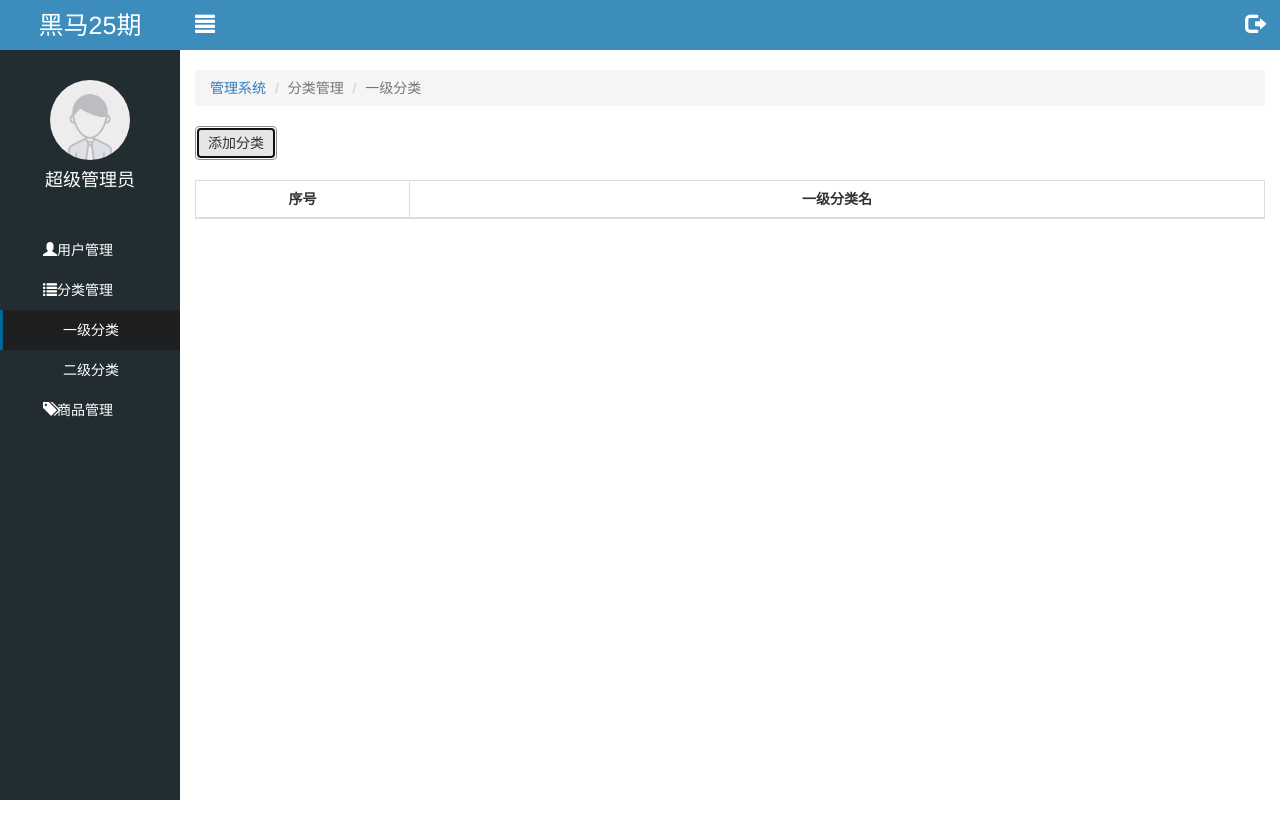
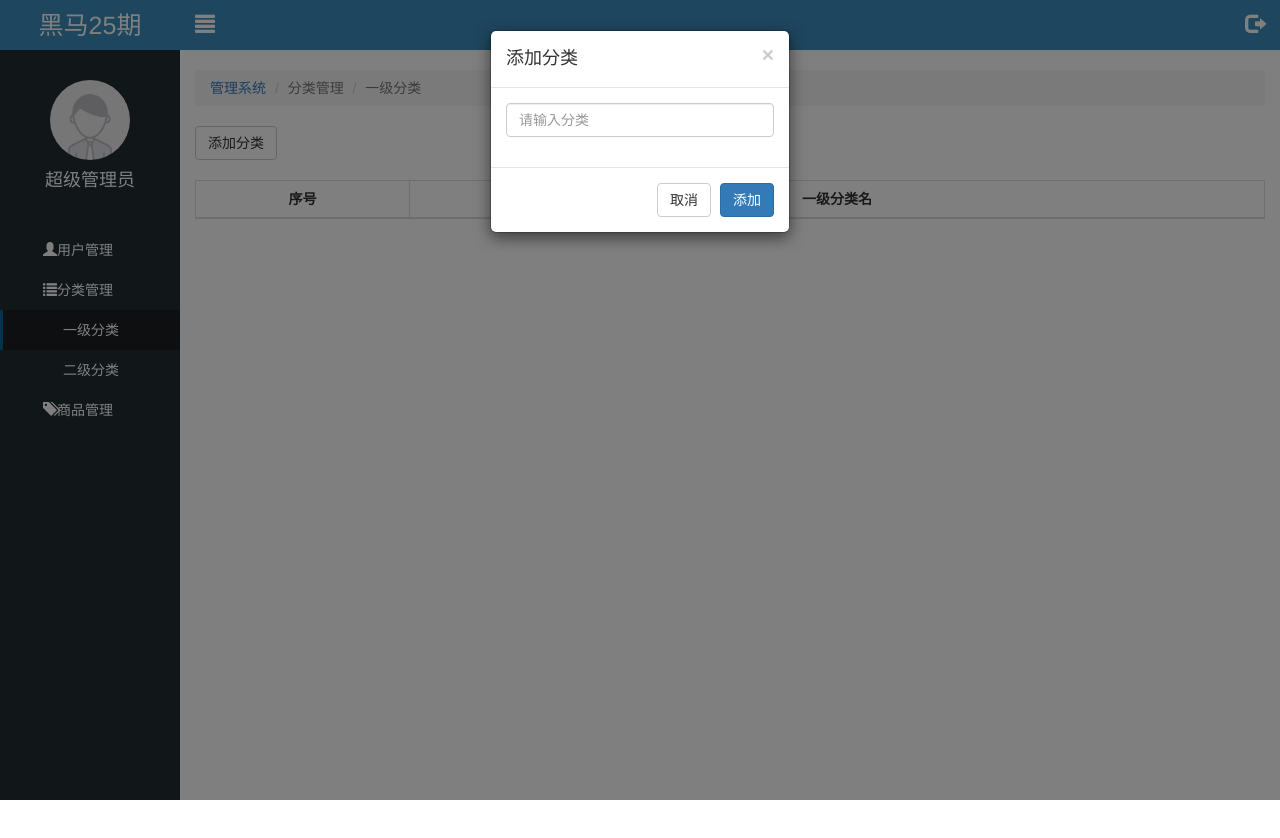
Before and after one commit to hululu961129/sh25-letao, a website: page public/back/first.html in a window 1280 px wide. Both pictures are taken after a click on the button "添加分类". Drawn offline with Linux system fonts and the light colour scheme; no server answers.

Commit message:
一级分类添加完成

```diff
--- a/public/back/first.html
+++ b/public/back/first.html
@@ -71,6 +71,29 @@
         </div>
     </div>
 </div>
+<!--添加模态框外层-->
+<div class="modal fade" tabindex="-1" id="addModal">
+    <!--模态框结构-->
+    <div class="modal-dialog modal-sm">
+        <div class="modal-content">
+            <form id="form">
+                <div class="modal-header">
+                    <button type="button" class="close" data-dismiss="modal" ><span>&times;</span></button>
+                    <h4 class="modal-title">添加分类</h4>
+                </div>
+                <div class="modal-body">
+                        <div class="form-group">
+                            <input type="text" name="categoryName" class="form-control" placeholder="请输入分类">
+                        </div>
+                </div>
+                <div class="modal-footer">
+                    <button type="button" class="btn btn-default" data-dismiss="modal">取消</button>
+                    <button type="submit" class="btn btn-primary">添加</button>
+                </div>
+            </form>
+        </div>
+    </div>
+</div>
 <!--模态框外层-->
 <div class="modal fade" tabindex="-1" id="logoutModal">
     <!--模态框结构-->
@@ -91,6 +114,8 @@
     </div>
 </div>
 <script type="text/html" id="firstTpl">
+
+
     {{each rows v i}}
     <tr>
         <td>{{i+1+(page-1)*size}}</td>
--- a/public/back/js/first.js
+++ b/public/back/js/first.js
@@ -1,7 +1,9 @@
 $(function(){
     var currentPage=1;
     var pageSize=5;
+    //一进入页面进行渲染
     render();
+    //分页渲染
     function render(){
         $.ajax({
             type:"get",
@@ -29,5 +31,45 @@ $(function(){
 
         })
     }
+  $('#addBtn').click(function(){
+      $('#addModal').modal("show");
 
+  })
+//    调用表单校验插件完成校验
+    $('#form').bootstrapValidator({
+        feedbackIcons: {
+            valid: 'glyphicon glyphicon-ok',
+            invalid: 'glyphicon glyphicon-remove',
+            validating: 'glyphicon glyphicon-refresh'
+        },
+        fields:{
+            categoryName:{
+                validators:{
+                    notEmpty:{
+                        message:"请输入一级分类名称"
+
+                    }
+                }
+            }
+        }
+    })
+    $('#form').on("success.form.bv",function(e){
+        e.preventDefault();
+        $.ajax({
+            type:"post",
+            url:"/category/addTopCategory",
+            data:$('#form').serialize(),
+            dataType:"json",
+            success:function(info){
+                console.log(info)
+                if(info.success){
+                    $('#addModal').modal("hide");
+                    currentPage=1;
+                    render();
+                    $('#form').data("bootstrapValidator").resetForm(true);
+                }
+            }
+
+        })
+    })
 })
```
